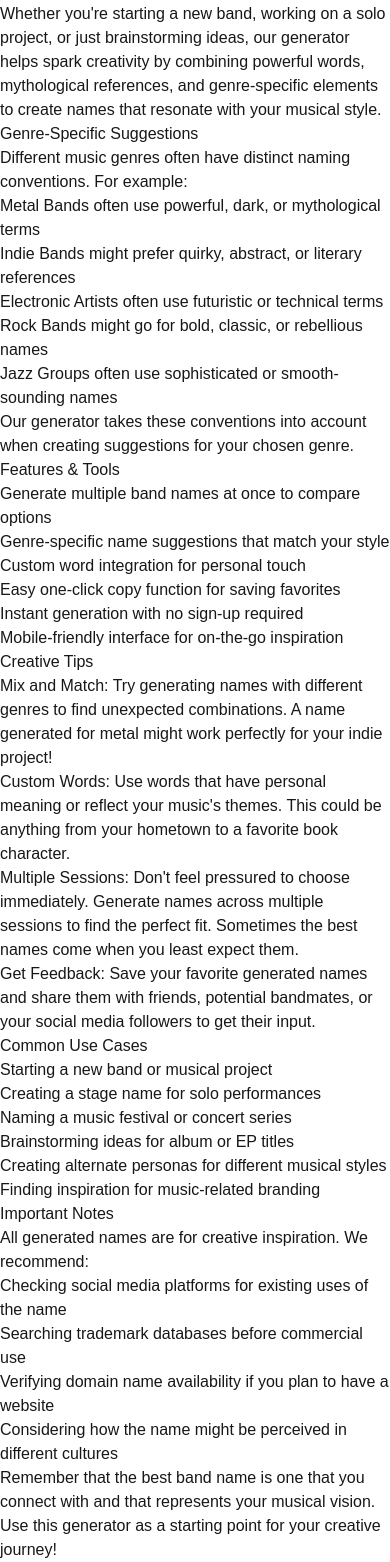
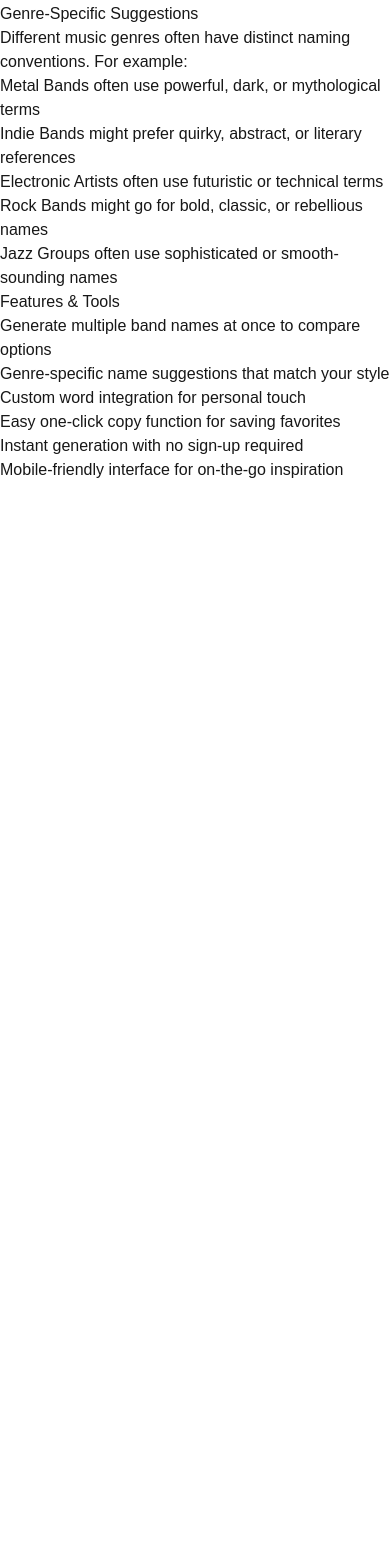
Before and after one commit to nn-niuge/band-name-generator, a Next.js app: page / in a window 390 px wide. Shown: the part 310-1872 px from the top of the page. After the commit the page ends 844 px from the top, so only its background shows below. Built offline with nearby package versions, Linux system fonts and the light colour scheme.

Commit message:
Update page.tsx
"Add responsive design and improve user experience for mobile and tablet devices"

```diff
--- a/src/app/page.tsx
+++ b/src/app/page.tsx
@@ -1,18 +1,38 @@
 'use client';
-import { useState } from 'react';
+import { useState, useEffect } from 'react';
 
 export default function Home() {
   const [genre, setGenre] = useState('');
   const [customWord, setCustomWord] = useState('');
   const [bandNames, setBandNames] = useState<string[]>([]);
   const [copiedIndex, setCopiedIndex] = useState<number | null>(null);
+  const [copyFeedback, setCopyFeedback] = useState<string>('');
+  const [isGenerating, setIsGenerating] = useState(false);
+  const [pageLoaded, setPageLoaded] = useState(false);
+  const [error, setError] = useState<string>('');
+  const [showToast, setShowToast] = useState(false);
+  const [toastMessage, setToastMessage] = useState('');
+
+  useEffect(() => {
+    setPageLoaded(true);
+  }, []);
 
   const generateNames = () => {
     if (!genre) {
-      alert('Please select a genre first!');
+      setError('Please select a genre first!');
+      setToastMessage('Please select a genre first!');
+      setShowToast(true);
+      setTimeout(() => {
+        setError('');
+        setShowToast(false);
+      }, 3000);
       return;
     }
 
+    setIsGenerating(true);
+
+    setTimeout(() => {
+      try {
         const prefixes = ['The', 'Dark', 'Royal', 'Electric', 'Cosmic', 'Midnight', 'Ancient', 'Wild', 'Neon', 'Crystal', 'Silent', 'Savage', 'Mystic'];
         const nouns = ['Dragons', 'Warriors', 'Knights', 'Storm', 'Thunder', 'Legion', 'Wolves', 'Riders', 'Phoenix', 'Giants', 'Shadows', 'Ravens', 'Serpents'];
 
@@ -34,38 +54,67 @@ export default function Home() {
         });
 
         setBandNames(newNames);
+        setIsGenerating(false);
+      } catch (err) {
+        setError('Failed to generate names');
+        setToastMessage('Failed to generate names');
+        setShowToast(true);
+        setIsGenerating(false);
+        setTimeout(() => {
+          setError('');
+          setShowToast(false);
+        }, 3000);
+      }
+    }, 800);
   };
 
   const copyToClipboard = async (name: string, index: number) => {
     try {
       await navigator.clipboard.writeText(name);
       setCopiedIndex(index);
+      setToastMessage('Name copied to clipboard!');
+      setShowToast(true);
+
       setTimeout(() => {
         setCopiedIndex(null);
-      }, 1000);
+        setShowToast(false);
+      }, 2000);
     } catch (err) {
-      console.error('Failed to copy:', err);
+      setToastMessage('Failed to copy name');
+      setShowToast(true);
+      setTimeout(() => setShowToast(false), 2000);
     }
   };
 
+  const Toast = ({ message }: { message: string }) => (
+    <div className={`fixed top-4 left-1/2 transform -translate-x-1/2 bg-gray-800 text-white px-6 py-3 rounded-lg shadow-lg z-50 transition-all duration-300 ${
+      showToast ? 'opacity-100 translate-y-0' : 'opacity-0 -translate-y-4'
+    }`}>
+      {message}
+    </div>
+  );
+
   return (
-    <main className="min-h-screen bg-gradient-to-b from-gray-50 to-white">
+    <main className={`min-h-screen bg-gradient-to-b from-gray-50 to-white transition-opacity duration-500 ${
+      pageLoaded ? 'opacity-100' : 'opacity-0'
+    }`}>
       <div className="absolute top-0 left-0 w-full h-96 bg-gradient-to-br from-blue-100 via-purple-50 to-gray-50 opacity-70 -z-10"></div>
 
-      <div className="relative flex flex-col items-center px-4 py-16 md:py-24">
-        <div className="mb-16 max-w-3xl text-center">
-          <h1 className="text-6xl font-bold mb-6 bg-clip-text text-transparent bg-gradient-to-r from-blue-600 to-purple-600">
+      <div className="relative flex flex-col items-center px-4 py-6 md:py-16">
+        <div className="mb-6 md:mb-16 max-w-3xl text-center px-4">
+          <h1 className="text-3xl sm:text-4xl md:text-6xl font-bold mb-3 md:mb-6 bg-clip-text text-transparent bg-gradient-to-r from-blue-600 to-purple-600">
             Band Name Generator
           </h1>
-          <p className="text-xl text-gray-600 leading-relaxed">
+          <p className="text-base sm:text-lg md:text-xl text-gray-600 leading-relaxed max-w-2xl mx-auto">
             Create unique band names for your music project. Choose a genre and get inspired!
           </p>
         </div>
 
-        <div className="w-full max-w-md backdrop-blur-xl bg-white/80 rounded-2xl shadow-xl p-8 mb-12">
-          <div className="space-y-6">
+        <div className="w-full max-w-lg backdrop-blur-xl bg-white/80 rounded-2xl shadow-xl p-4 sm:p-6 md:p-8 mb-8 mx-auto">
+          <div className="space-y-4 sm:space-y-5">
+            <div className="space-y-4">
               <div className="space-y-2">
-              <label htmlFor="customWord" className="block text-sm font-medium text-gray-700">
+                <label htmlFor="customWord" className="block text-sm sm:text-base font-medium text-gray-700">
                   Custom Word (Optional)
                 </label>
                 <input
@@ -74,30 +123,31 @@ export default function Home() {
                   value={customWord}
                   onChange={(e) => setCustomWord(e.target.value)}
                   placeholder="Enter your word..."
-                className="w-full px-4 py-3 rounded-xl border border-gray-200 focus:ring-2 focus:ring-blue-500 focus:border-transparent transition-all duration-200 bg-white/50 backdrop-blur-sm"
+                  className="w-full px-4 py-3 sm:py-3.5 rounded-xl border border-gray-200 focus:ring-2 focus:ring-blue-500 focus:border-transparent transition-all duration-200 bg-white/50 backdrop-blur-sm text-base sm:text-lg shadow-sm"
                 />
               </div>
 
               <div className="space-y-2">
-              <label htmlFor="style" className="block text-sm font-medium text-gray-700">
+                <label htmlFor="style" className="block text-sm sm:text-base font-medium text-gray-700">
                   Select Genre
                 </label>
                 <select
                   id="style"
                   value={genre}
                   onChange={(e) => setGenre(e.target.value)}
-                className="w-full px-4 py-3 rounded-xl border border-gray-200 focus:ring-2 focus:ring-blue-500 focus:border-transparent transition-all duration-200 bg-white/50 backdrop-blur-sm"
+                  className="w-full px-4 py-3 sm:py-3.5 rounded-xl border border-gray-200 focus:ring-2 focus:ring-blue-500 focus:border-transparent transition-all duration-200 bg-white/50 backdrop-blur-sm text-base sm:text-lg shadow-sm"
                 >
-                <option value="">Choose a genre</option>
-                {/* Rock Variants */}
+                  <option value="" className="text-gray-500">Choose a genre</option>
+                  <optgroup label="Rock Styles">
                     <option value="rock">Rock</option>
                     <option value="classic-rock">Classic Rock</option>
                     <option value="hard-rock">Hard Rock</option>
                     <option value="alternative-rock">Alternative Rock</option>
                     <option value="progressive-rock">Progressive Rock</option>
                     <option value="psychedelic-rock">Psychedelic Rock</option>
+                  </optgroup>
 
-                {/* Metal Variants */}
+                  <optgroup label="Metal Styles">
                     <option value="metal">Metal</option>
                     <option value="heavy-metal">Heavy Metal</option>
                     <option value="death-metal">Death Metal</option>
@@ -105,6 +155,7 @@ export default function Home() {
                     <option value="doom-metal">Doom Metal</option>
                     <option value="thrash-metal">Thrash Metal</option>
                     <option value="power-metal">Power Metal</option>
+                  </optgroup>
 
                   {/* Punk Variants */}
                   <option value="punk">Punk</option>
@@ -137,26 +188,36 @@ export default function Home() {
 
             <button
               onClick={generateNames}
-            className="w-full mt-8 px-6 py-3 rounded-xl bg-gradient-to-r from-blue-600 to-purple-600 text-white font-semibold hover:from-blue-700 hover:to-purple-700 transform hover:scale-[1.02] transition-all duration-200 shadow-lg hover:shadow-xl"
+              disabled={isGenerating}
+              className={`w-full mt-6 px-6 py-3.5 sm:py-4 rounded-xl text-white font-semibold text-base sm:text-lg transition-all duration-200 shadow-lg ${
+                isGenerating
+                ? 'bg-gray-400 cursor-not-allowed'
+                : 'bg-gradient-to-r from-blue-600 to-purple-600 hover:from-blue-700 hover:to-purple-700 transform hover:scale-[1.02] hover:shadow-xl active:scale-[0.98]'
+              }`}
             >
-            Generate 10 Names
+              {isGenerating ? 'Generating...' : 'Generate 10 Names'}
             </button>
+          </div>
         </div>
 
         {bandNames.length > 0 && (
-          <div className="w-full max-w-2xl">
-            <h2 className="text-2xl font-bold mb-6 text-center">Generated Names</h2>
-            <div className="grid gap-3 md:grid-cols-2">
+          <div className="w-full max-w-3xl px-4 mx-auto">
+            <h2 className="text-xl sm:text-2xl font-bold mb-4 sm:mb-6 text-center">
+              Generated Names
+            </h2>
+            <div className="grid gap-3 sm:gap-4 grid-cols-1 sm:grid-cols-2">
               {bandNames.map((name, index) => (
                 <div
                   key={index}
                   className="backdrop-blur-xl bg-white/80 rounded-xl shadow-lg hover:shadow-xl transition-all duration-200"
                 >
-                  <div className="flex items-center justify-between p-4">
-                    <span className="font-medium text-gray-800">{name}</span>
+                  <div className="flex items-center justify-between p-3 sm:p-4 gap-3">
+                    <span className="font-medium text-gray-800 text-sm sm:text-base truncate">
+                      {name}
+                    </span>
                     <button
                       onClick={() => copyToClipboard(name, index)}
-                      className={`px-3 py-1.5 rounded-lg transition-all duration-200 ${
+                      className={`min-w-[70px] sm:min-w-[80px] px-3 sm:px-4 py-2 rounded-lg transition-all duration-300 text-sm sm:text-base whitespace-nowrap ${
                         copiedIndex === index
                         ? 'bg-green-500 text-white'
                         : 'bg-gradient-to-r from-blue-500 to-purple-500 text-white hover:from-blue-600 hover:to-purple-600'
@@ -171,114 +232,61 @@ export default function Home() {
           </div>
         )}
 
-        <div className="mt-20 max-w-4xl backdrop-blur-xl bg-white/80 rounded-2xl shadow-xl p-8 md:p-12">
-          <h2 className="text-3xl font-bold mb-8 text-center bg-clip-text text-transparent bg-gradient-to-r from-blue-600 to-purple-600">
+        <div className="mt-8 md:mt-20 max-w-4xl backdrop-blur-xl bg-white/80 rounded-2xl shadow-xl p-4 md:p-12 mx-3 md:mx-4">
+          <h2 className="text-2xl md:text-3xl font-bold mb-4 md:mb-8 text-center bg-clip-text text-transparent bg-gradient-to-r from-blue-600 to-purple-600">
             About This Generator
           </h2>
 
-          <div className="space-y-10 text-gray-600">
+          <div className="space-y-6 md:space-y-10 text-gray-600">
+            <div className="space-y-4">
               <div>
-              <h3 className="text-xl font-semibold mb-2 text-gray-800">How It Works</h3>
-              <p className="mb-4">
+                <h3 className="text-lg md:text-xl font-semibold mb-2 text-gray-800">How It Works</h3>
+                <p className="text-sm md:text-base leading-relaxed">
                   Our band name generator combines creative elements to craft unique and memorable names
                   for your musical project. Select your preferred genre to influence the style of
                   generated names, or add your own custom word to make it more personal.
                 </p>
-              <p>
-                Whether you&apos;re starting a new band, working on a solo project, or just brainstorming
-                ideas, our generator helps spark creativity by combining powerful words, mythological
-                references, and genre-specific elements to create names that resonate with your musical style.
-              </p>
               </div>
 
               <div>
-              <h3 className="text-xl font-semibold mb-2 text-gray-800">Genre-Specific Suggestions</h3>
-              <p className="mb-4">
+                <h3 className="text-lg md:text-xl font-semibold mb-2 text-gray-800">Genre-Specific Suggestions</h3>
+                <p className="text-sm md:text-base leading-relaxed mb-2">
                   Different music genres often have distinct naming conventions. For example:
                 </p>
-              <ul className="text-left pl-6 space-y-2 mb-4">
-                <li><span className="font-semibold">Metal Bands</span> often use powerful, dark, or mythological terms</li>
-                <li><span className="font-semibold">Indie Bands</span> might prefer quirky, abstract, or literary references</li>
-                <li><span className="font-semibold">Electronic Artists</span> often use futuristic or technical terms</li>
-                <li><span className="font-semibold">Rock Bands</span> might go for bold, classic, or rebellious names</li>
-                <li><span className="font-semibold">Jazz Groups</span> often use sophisticated or smooth-sounding names</li>
+                <ul className="text-sm md:text-base space-y-2 pl-4 list-disc">
+                  <li className="leading-relaxed"><span className="font-medium">Metal Bands</span> often use powerful, dark, or mythological terms</li>
+                  <li className="leading-relaxed"><span className="font-medium">Indie Bands</span> might prefer quirky, abstract, or literary references</li>
+                  <li className="leading-relaxed"><span className="font-medium">Electronic Artists</span> often use futuristic or technical terms</li>
+                  <li className="leading-relaxed"><span className="font-medium">Rock Bands</span> might go for bold, classic, or rebellious names</li>
+                  <li className="leading-relaxed"><span className="font-medium">Jazz Groups</span> often use sophisticated or smooth-sounding names</li>
                 </ul>
-              <p>
-                Our generator takes these conventions into account when creating suggestions for your chosen genre.
-              </p>
-            </div>
-
-            <div>
-              <h3 className="text-xl font-semibold mb-2 text-gray-800">Features & Tools</h3>
-              <ul className="list-disc text-left pl-6 space-y-2">
-                <li>Generate multiple band names at once to compare options</li>
-                <li>Genre-specific name suggestions that match your style</li>
-                <li>Custom word integration for personal touch</li>
-                <li>Easy one-click copy function for saving favorites</li>
-                <li>Instant generation with no sign-up required</li>
-                <li>Mobile-friendly interface for on-the-go inspiration</li>
-              </ul>
-            </div>
-
-            <div>
-              <h3 className="text-xl font-semibold mb-2 text-gray-800">Creative Tips</h3>
-              <div className="text-left space-y-4">
-                <p>
-                  <span className="font-semibold">Mix and Match:</span> Try generating names with different
-                  genres to find unexpected combinations. A name generated for metal might work perfectly
-                  for your indie project!
-                </p>
-                <p>
-                  <span className="font-semibold">Custom Words:</span> Use words that have personal meaning
-                  or reflect your music's themes. This could be anything from your hometown to a favorite
-                  book character.
-                </p>
-                <p>
-                  <span className="font-semibold">Multiple Sessions:</span> Don&apos;t feel pressured to choose
-                  immediately. Generate names across multiple sessions to find the perfect fit. Sometimes
-                  the best names come when you least expect them.
-                </p>
-                <p>
-                  <span className="font-semibold">Get Feedback:</span> Save your favorite generated names
-                  and share them with friends, potential bandmates, or your social media followers to get
-                  their input.
-                </p>
               </div>
             </div>
 
+            <div className="space-y-4">
               <div>
-              <h3 className="text-xl font-semibold mb-2 text-gray-800">Common Use Cases</h3>
-              <ul className="text-left pl-6 space-y-2">
-                <li>Starting a new band or musical project</li>
-                <li>Creating a stage name for solo performances</li>
-                <li>Naming a music festival or concert series</li>
-                <li>Brainstorming ideas for album or EP titles</li>
-                <li>Creating alternate personas for different musical styles</li>
-                <li>Finding inspiration for music-related branding</li>
+                <h3 className="text-lg md:text-xl font-semibold mb-2 text-gray-800">Features & Tools</h3>
+                <ul className="text-sm md:text-base space-y-2 pl-4 list-disc">
+                  <li className="leading-relaxed">Generate multiple band names at once to compare options</li>
+                  <li className="leading-relaxed">Genre-specific name suggestions that match your style</li>
+                  <li className="leading-relaxed">Custom word integration for personal touch</li>
+                  <li className="leading-relaxed">Easy one-click copy function for saving favorites</li>
+                  <li className="leading-relaxed">Instant generation with no sign-up required</li>
+                  <li className="leading-relaxed">Mobile-friendly interface for on-the-go inspiration</li>
                 </ul>
-            </div>
-
-            <div className="pt-4">
-              <h3 className="text-xl font-semibold mb-2 text-gray-800">Important Notes</h3>
-              <div className="text-sm text-gray-500 space-y-2">
-                <p>
-                  All generated names are for creative inspiration. We recommend:
-                </p>
-                <ul className="list-disc text-left pl-6 space-y-1">
-                  <li>Checking social media platforms for existing uses of the name</li>
-                  <li>Searching trademark databases before commercial use</li>
-                  <li>Verifying domain name availability if you plan to have a website</li>
-                  <li>Considering how the name might be perceived in different cultures</li>
-                </ul>
-                <p className="mt-4">
-                  Remember that the best band name is one that you connect with and that represents your
-                  musical vision. Use this generator as a starting point for your creative journey!
-                </p>
               </div>
             </div>
           </div>
         </div>
       </div>
+
+      {error && (
+        <div className="fixed top-4 left-1/2 transform -translate-x-1/2 bg-red-100 border border-red-400 text-red-700 px-4 py-2 rounded-lg shadow-lg z-50 animate-fade-in-down">
+          {error}
+        </div>
+      )}
+
+      {showToast && <Toast message={toastMessage} />}
     </main>
   );
 }
```
Lines whose indentation alone changed are shown as unchanged.
